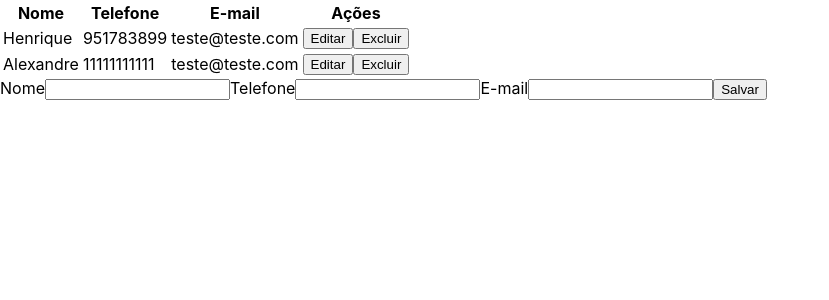
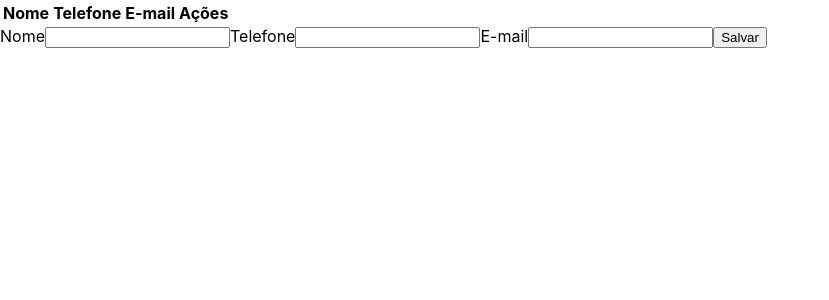
Before and after one commit to henrisilvaa/CRUDREACT, a React (Create React App) app: page / in a window 1280 px wide. Shown: the top 300 px of the page, without its empty margins (0-829 px from the left). Built offline with nearby package versions, Linux system fonts and the light colour scheme.

Commit message:
Adcionando e Cadastrando

```diff
--- a/src/App.js
+++ b/src/App.js
@@ -1,7 +1,27 @@
-import React from 'react';
+import React, { useState } from 'react';
 import './App.css';
 
 function App() {
+  const [usuarios, setUsuarios] = useState([])
+  const [form, setForm] = useState({})
+
+  const pegarInformacao = (event) => {
+    const valor = event.target.value
+    const name = event.target.name
+    setForm({
+      ...form,
+      [name]: valor
+    })
+  }
+
+  const salvarUsuario = (event) => {
+    event.preventDefault()
+    setUsuarios([
+      ...usuarios,
+      form
+    ])
+    setForm({})
+  }
   return (
     <div>
       <table>
@@ -11,33 +31,38 @@ function App() {
           <th>E-mail</th>
           <th>Ações</th>
         </tr>
-        <tr>
-          <td>Henrique</td>
-          <td>951783899</td>
-          <td>teste@teste.com</td>
-          <td>
-            <button>Editar</button>
-            <button>Excluir</button>
-          </td>
-        </tr>
-        <tr>
-          <td>Alexandre</td>
-          <td>11111111111</td>
-          <td>teste@teste.com</td>
-          <td>
-            <button>Editar</button>
-            <button>Excluir</button>
-          </td>
-        </tr>
+        {usuarios.map((usuario, index) => (
+          <tr key={index}>
+            <td>{usuario.nome}</td>
+            <td>{usuario.telefone}</td>
+            <td>{usuario.email}</td>
+            <td>
+              <button>Editar</button>
+              <button>Excluir</button>
+            </td>
+          </tr>
+        ))}
       </table>
-      <form>
+      <form key={usuarios.length}>
         <label>Nome</label>
-        <input type="text" />
+        <input
+          type="text"
+          name="nome"
+          onChange={pegarInformacao}
+        />
         <label>Telefone</label>
-        <input type="text" />
+        <input
+          type="text"
+          name="telefone"
+          onChange={pegarInformacao}
+        />
         <label>E-mail</label>
-        <input type="email" />
-        <button>Salvar</button>
+        <input
+          type="email"
+          name="email"
+          onChange={pegarInformacao}
+        />
+        <button onClick={salvarUsuario}>Salvar</button>
       </form>
     </div>
   );
```
